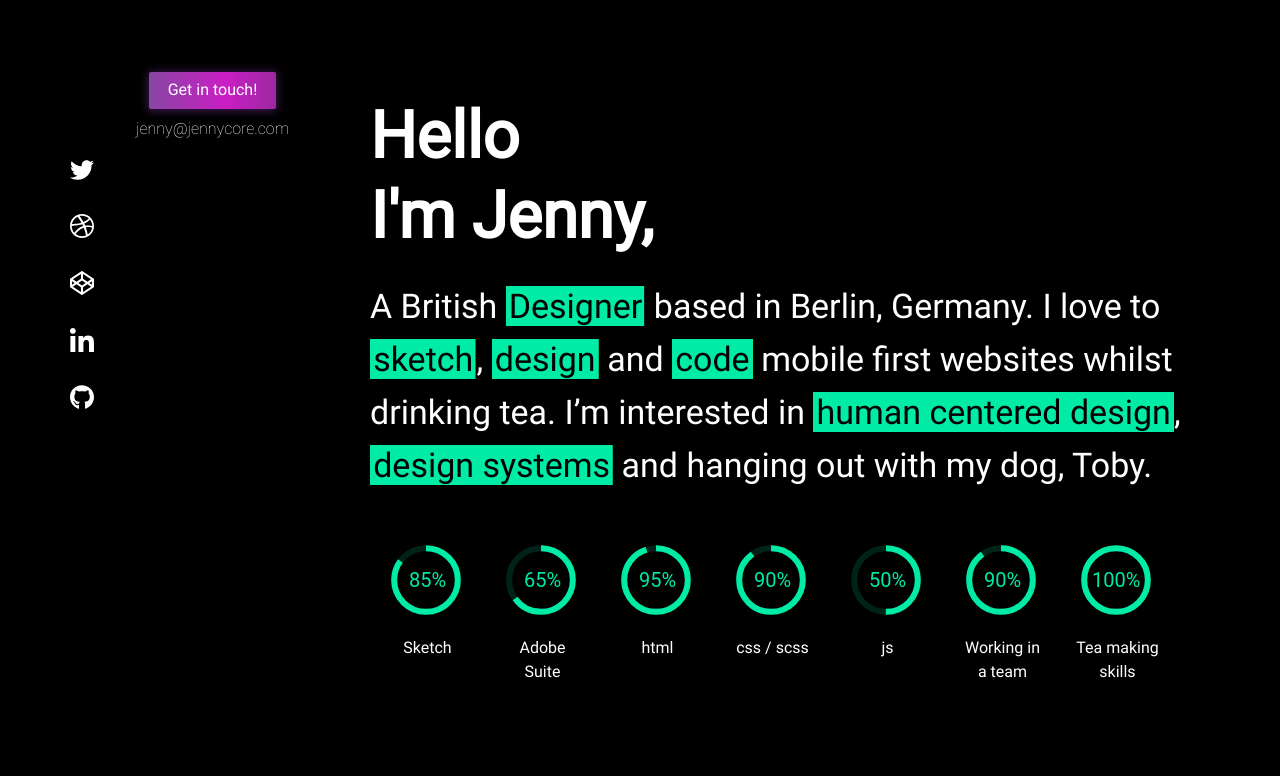
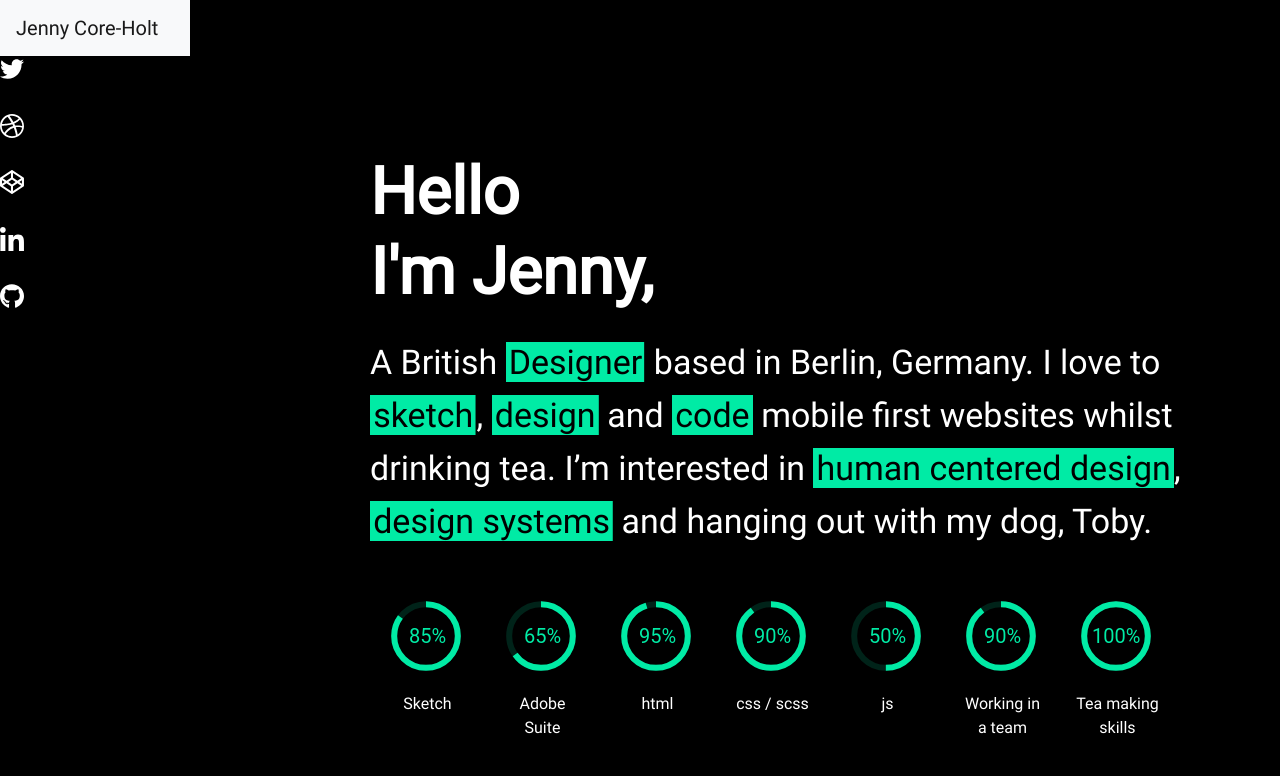
Before and after one commit to jennycoreholt/jennycoreholt.github.io, a website: page index.html in a window 1280 px wide. Drawn offline with nearby package versions, Linux system fonts and the light colour scheme.

Commit message:
social media update / navbar brand added

```diff
--- a/index.html
+++ b/index.html
@@ -15,24 +15,15 @@
     <link rel="stylesheet" media="all" href="assets/css/application.css">
   </head>
   <body>
-    <div class="container mt-2 mt-lg-5 pt-4">
+    <div class="container-fluid">
+
       <div class="row">
-          <!-- image -->
-          <div class="col-lg-3">
+        <nav class="navbar navbar-light bg-light">
+          <a class="navbar-brand" href="#">Jenny Core-Holt</a>
+        </nav>
+      </div>
 
-            <!-- headshot -->
-            <!-- **END** headshot -->
-
-            <div class="text-center pb-2">
-
-              <!-- contact -->
-              <button class="btn cta-btn mb-2">
-                <a href="mailto:jenny@jennycore.com?Subject=Hello%20there" target="_top">Get in touch!</a>
-              </button>
-
-              <p class="thin-text">jenny@jennycore.com</p>
-              <!-- **END** contact -->
-
+      <div class="row">
         <!-- social media -->
         <ul class="social-media">
           <li class="d-inline-block d-lg-block pr-3 pr-lg-0">
@@ -63,8 +54,13 @@
         </ul>
         <!-- **END** social media -->
       </div>
+    </div>
 
-          </div>
+    <div class="container mt-2 mt-lg-5 pt-4">
+      <div class="row">
+
+        <div class="col-lg-3"></div>
+
 
         <!-- intro area -->
         <div class="col-lg-9">
@@ -261,8 +257,6 @@
           <!-- **END** intro area -->
 
         </div>
-
-        </div>
       </div>
     </div>
 
```
Lines whose indentation alone changed are shown as unchanged.
